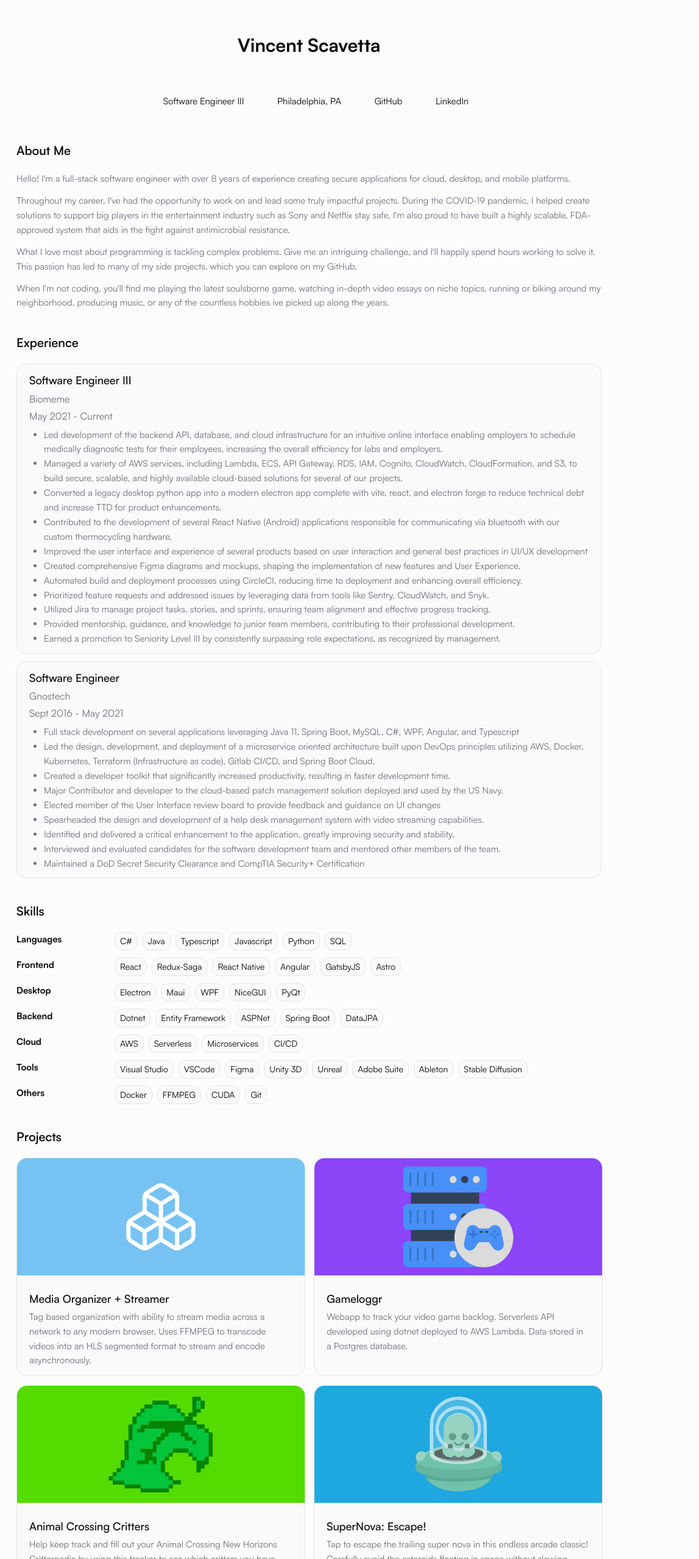
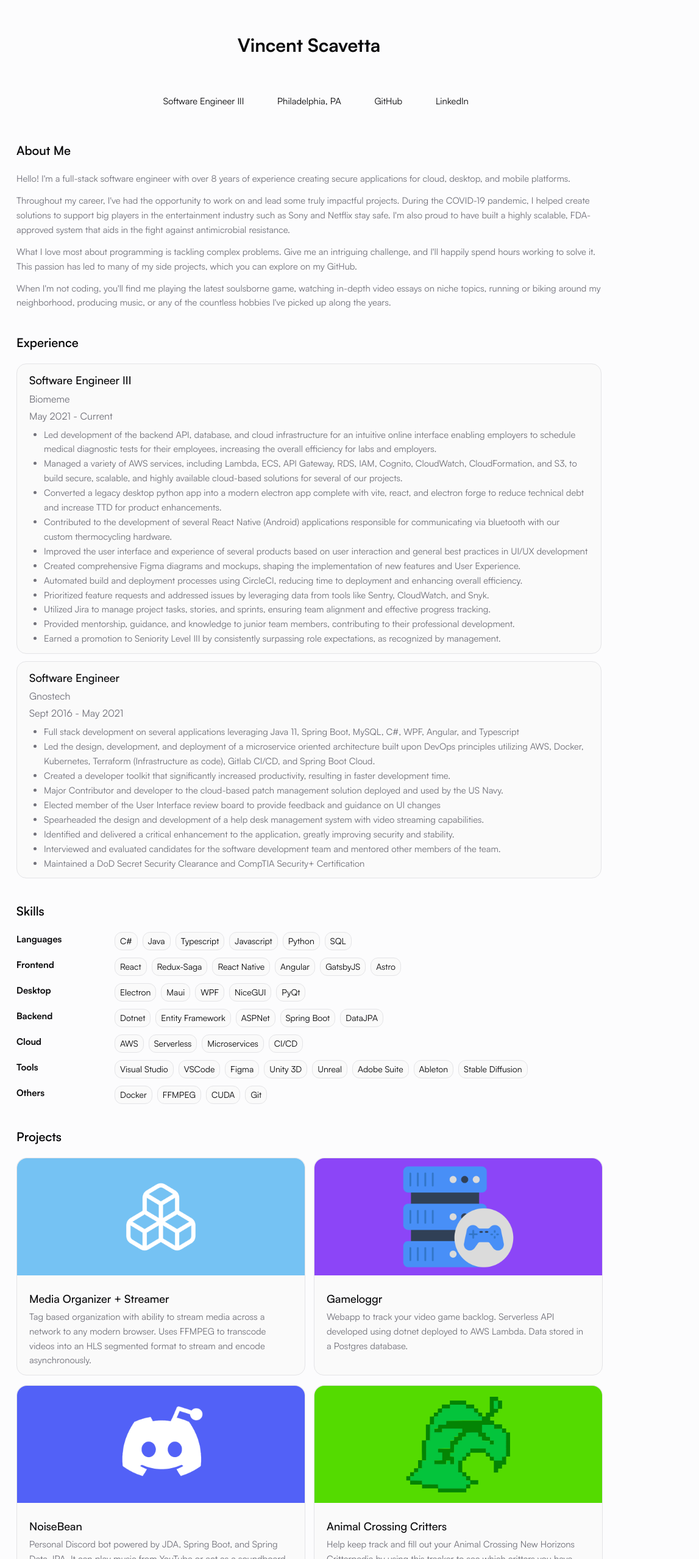
Before and after one commit to scavet64/portfolio-astro, an Astro site: page / in a window 1280 px wide. Shown: the part 244-2800 px from the top of the page at 61% size, 133-1280 px from the left. Built offline with nearby package versions, Linux system fonts and the light colour scheme; Astro itself is replaced by a stand-in of ours; some icons are missing.

Commit message:
Fixing small mistakes

```diff
--- a/src/content/experience.json
+++ b/src/content/experience.json
@@ -9,7 +9,7 @@
             "altText": "Company Logo for Biomeme Inc"
         },
         "bulletPoints": [
-            "Led development of the backend API, database, and cloud infrastructure for an intuitive online interface enabling employers to schedule medically diagnostic tests for their employees, increasing the overall efficiency for labs and employers.",
+            "Led development of the backend API, database, and cloud infrastructure for an intuitive online interface enabling employers to schedule medical diagnostic tests for their employees, increasing the overall efficiency for labs and employers.",
             "Managed a variety of AWS services, including Lambda, ECS, API Gateway, RDS, IAM, Cognito, CloudWatch, CloudFormation, and S3, to build secure, scalable, and highly available cloud-based solutions for several of our projects.",
             "Converted a legacy desktop python app into a modern electron app complete with vite, react, and electron forge to reduce technical debt and increase TTD for product enhancements.",
             "Contributed to the development of several React Native (Android) applications responsible for communicating via bluetooth with our custom thermocycling hardware.",
--- a/src/content/project-summaries.json
+++ b/src/content/project-summaries.json
@@ -12,6 +12,13 @@
         "imagePath": "/src/assets/images/db.png",
         "altText": "Example",
         "customStyle": "background-color: #8C45F7;"
+    },
+    {
+        "title": "NoiseBean",
+        "description": "Personal Discord bot powered by JDA, Spring Boot, and Spring Data JPA. It can play music from YouTube or act as a soundboard with uploaded files. It also can run private polls and keep track of game play times to collect statistics that players can later view.",
+        "imagePath": "/src/assets/images/noisebean.png",
+        "altText": "Example",
+        "customStyle": "background-color: #5261F7;"
     },
     {
         "title": "Animal Crossing Critters",
@@ -36,13 +43,6 @@
         "customStyle": "background-color: wheat"
     },
     {
-        "title": "NoiseBean",
-        "description": "Personal Discord bot powered by JDA, Spring Boot, and Spring Data JPA. Its can play music from YouTube or act as a soundboard with uploaded files. It also can run private polls, and keep track game play times to collect statistics that players can later view.",
-        "imagePath": "/src/assets/images/noisebean.png",
-        "altText": "Example",
-        "customStyle": "background-color: #5261F7;"
-    },
-    {
         "title": "Checkers Minimax",
         "description": "A full implementation in the Dotnet framework of a playable checkers game against a computer opponent. The artificial intelligence uses the Minimax algorithm to strategize and determine optimal moves based on genetically determined heuristics.",
         "imagePath": "/src/assets/images/checkers.png",
--- a/src/pages/index.astro
+++ b/src/pages/index.astro
@@ -201,7 +201,7 @@
       <p class="muted-foreground-color about">
         When I'm not coding, you'll find me playing the latest soulsborne game,
         watching in-depth video essays on niche topics, running or biking around
-        my neighborhood, producing music, or any of the countless hobbies ive
+        my neighborhood, producing music, or any of the countless hobbies I've
         picked up along the years.
       </p>
     </Section>
@@ -292,9 +292,8 @@
           <li>Ecological Individual Based Model Developer</li>
           <ul class="sub-list muted-foreground-color">
             <li>
-              Faculty supported, independent research on the endangered seagrass <i
-                >Halophila johnsonii</i
-              >
+              Faculty supported, independent research on the endangered seagrass
+              <i>Halophila johnsonii</i>
             </li>
             <li>
               Worked with large NOAA data sets as training data for the model
```
Also changed, not shown: README.md.
